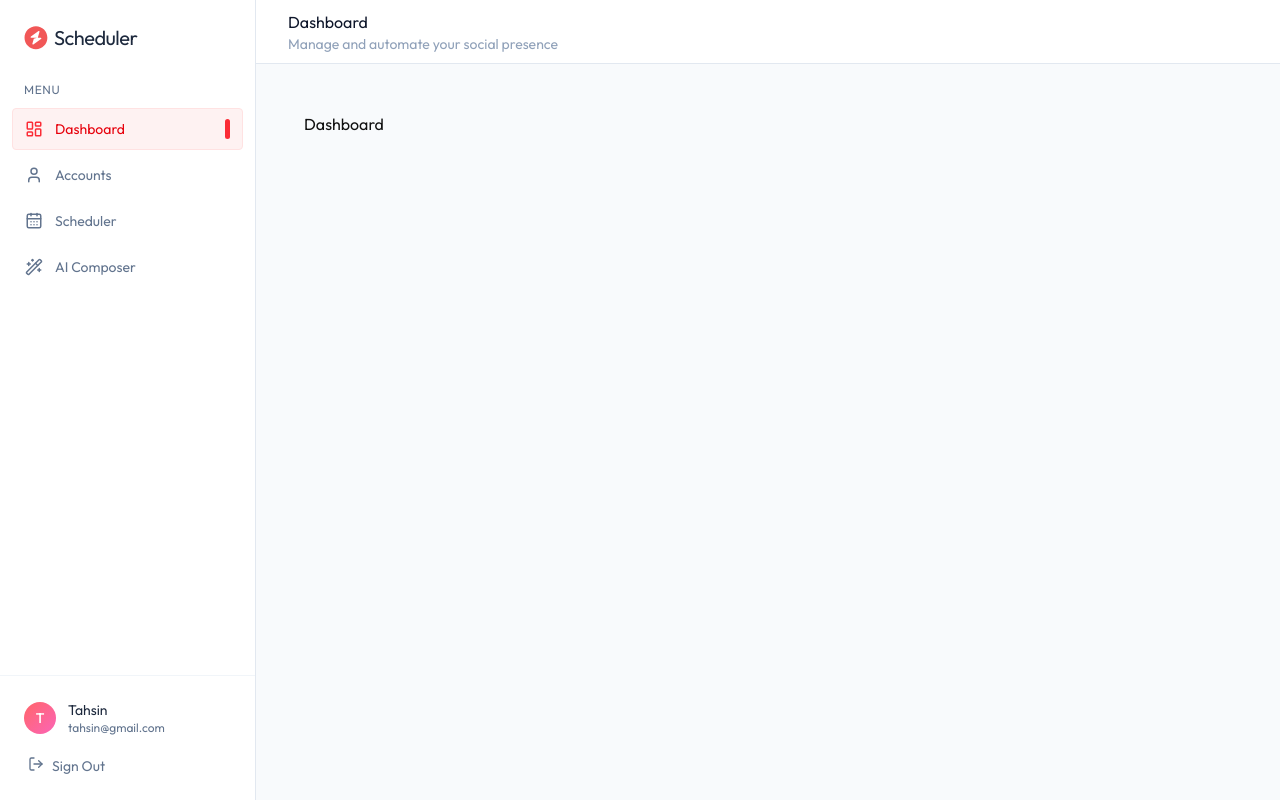
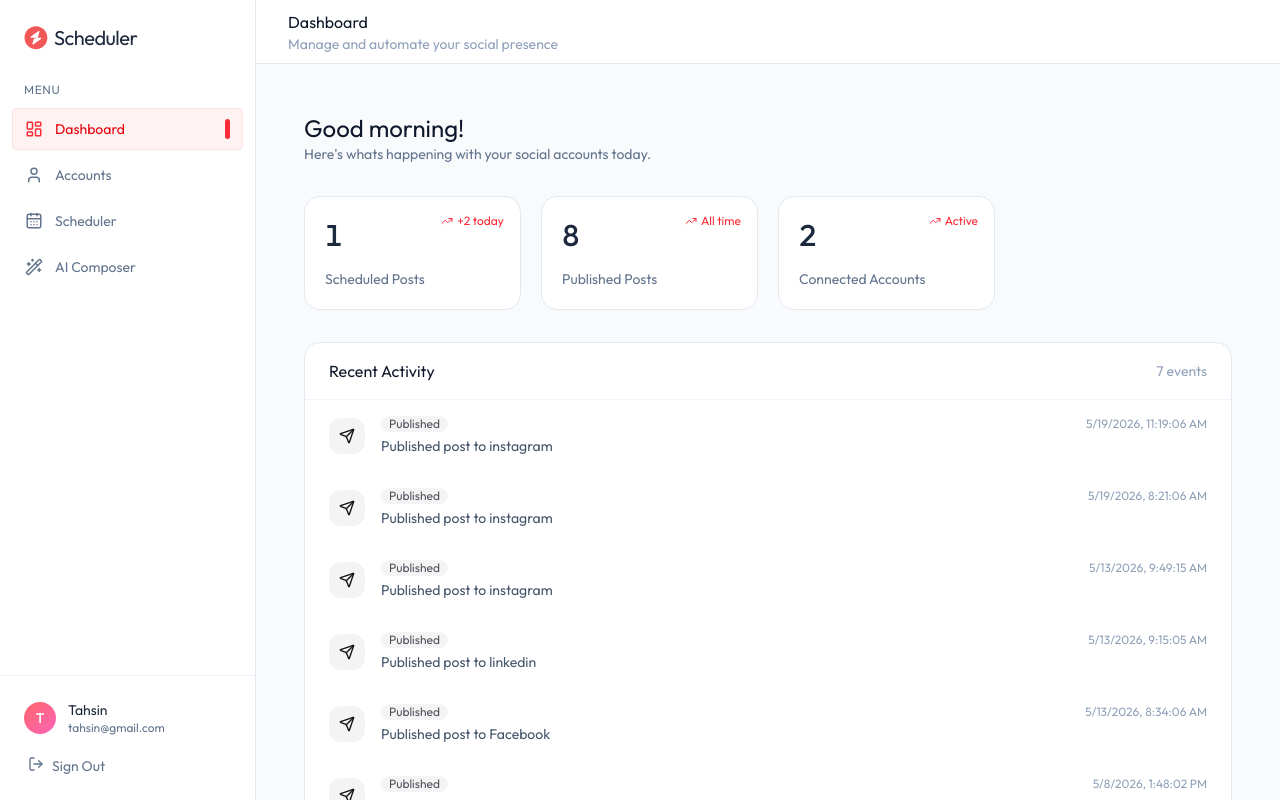
Before and after one commit to Tahsin005/scheduler, a React (Vite) app in the folder client/: page /dashboard in a window 1280 px wide. Built offline with nearby package versions, Linux system fonts and the light colour scheme.

Commit message:
feat: implement dashboard UI with statistics and recent activity feed using dummy data

```diff
--- a/client/src/pages/Dashboard.tsx
+++ b/client/src/pages/Dashboard.tsx
@@ -1,5 +1,107 @@
+import { ActivityIcon, CircleCheckIcon, ClockIcon, SendIcon, Share2Icon, TrendingUpIcon } from "lucide-react";
+import { useEffect, useState } from "react";
+import { dummyAccountsData, dummyActivityData, dummyPostsData } from "../assets/assets";
+
 const Dashboard = () => {
-    return <div>Dashboard</div>;
+    const [stats, setStats] = useState({scheduled: 0, published: 0, connectedAccounts: 0});
+    const [activities, setActivities] = useState<any[]>([]);
+
+    useEffect(() => {
+        const fetchDashboardData = async() => {
+            try {
+                const [postsRes, accountsRes, activityRes] = [{data: dummyPostsData}, {data: dummyAccountsData}, {data: dummyActivityData}];
+                const posts = postsRes.data;
+                setStats({
+                    scheduled: posts.filter((p: any) => p.status === 'scheduled').length,
+                    published: posts.filter((p: any) => p.status === 'published').length,
+                    connectedAccounts: accountsRes.data.filter((a: any) =>  a.status === 'connected').length,
+                })
+                setActivities(activityRes.data);
+            } catch (error) {
+                console.error("Error Fetching Dashboard Data:",error)
+            }
+        }
+        fetchDashboardData();
+    }, [])
+
+    const statCards = [
+        {
+            label: "Scheduled Posts",
+            value: stats.scheduled,
+            icon: ClockIcon,
+            trend: "+2 today"
+        },
+        {
+            label: "Published Posts",
+            value: stats.published,
+            icon: CircleCheckIcon,
+            trend: "All time"
+        },
+        {
+            label: "Connected Accounts",
+            value: stats.connectedAccounts,
+            icon: Share2Icon,
+            trend: "Active"
+        }
+    ]
+    return (
+        <div className="space-y-8">
+            <div>
+                <h2 className="text-2xl text-slate-900">Good morning!</h2>
+                <p className="text-slate-500 text-sm mt-0 5">Here's whats happening with your social accounts today.</p>
+            </div>
+
+            <div className="grid grid-cols-1 md:grid-cols-2 lg:grid-cols-4 gap-5">
+                {statCards.map((card) => (
+                    <div key={card.label} className="bg-white hover:bg-red-50 relative border border-slate-200 rounded-2xl p-5 hover:border-red-200 transition-all">
+                        <div className="flex items-center justify-between mb-4">
+                            <div className="text-3xl font-medium text-slate-800 tabular-nums">{card.value}</div>
+                            <div className="text-xs absolute right-4 top-4 text-red-500 flex items-center gap-1">
+                                <TrendingUpIcon className="size-3" />
+                                {card.trend}
+                            </div>
+                        </div>
+                        <p className="text-sm text-slate-500 mt-1">{card.label}</p>
+                    </div>
+                ))}
+            </div>
+
+            <div className="bg-white rounded-2xl border border-slate-200 overflow-hidden">
+                <div className="flex items-center justify-between px-6 py-4 border-b border-slate-100">
+                    <h2 className="text-slate-900">Recent Activity</h2>
+                    <span className="text-sm text-slate-400">{activities.length} events</span>
+                </div>
+                {activities.length === 0 ? (
+                    <div className="flex flex-col items-center justify-center py-16 px-6">
+                        <div className="size-12 bg-slate-100 rounded-xl flex items-center justify-center mb-3">
+                            <ActivityIcon className="size-6 text-slate-400" />
+                        </div>
+                        <p className="text-slate-500">No activity yet.</p>
+                        <p className="text-slate-400 text-sm mt-1">Connected accounts and schedule posts to see events here.</p>
+                    </div>
+                ): (
+                    <div className="dividey divide-slate-500">
+                        {activities.map((activity) => (
+                            <div key={activity._id} className="flex items-center gap-4 px-6 py-4 hover:bg-slate-50/50 transition-colors">
+                                <div className="size-9 rounded-xl flex items-center justify-center shrink-0 mt-0 5 bg-zinc-100 text-zinc 600">
+                                    <SendIcon className="size-4" />
+                                </div>
+                                <div className="flex-1 min-w-0">
+                                    <div className="flex items-center justify-between gap-2 mb-1">
+                                        <span className="text-xs px-2 py-0 5 rounded-full bg-zinc-100 text-zinc-600">Published</span>
+                                        <span className="text-xs text-slate-400 shrink-0">
+                                            {new Date(activity.createdAt).toLocaleString()}
+                                        </span>
+                                    </div>
+                                    <p className="text-sm text-slate-600">{activity.description}</p>
+                                </div>
+                            </div>
+                        ))}
+                    </div>
+                )}
+            </div>
+        </div>
+    )
 };
 
 export default Dashboard;
```
